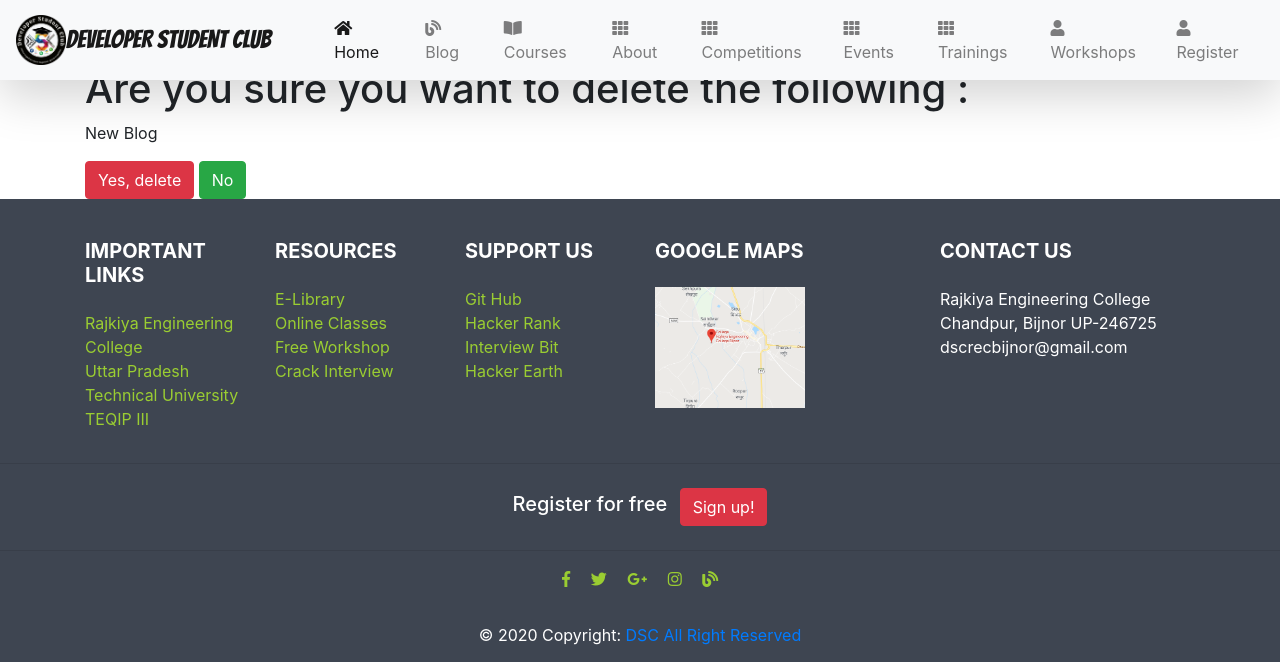
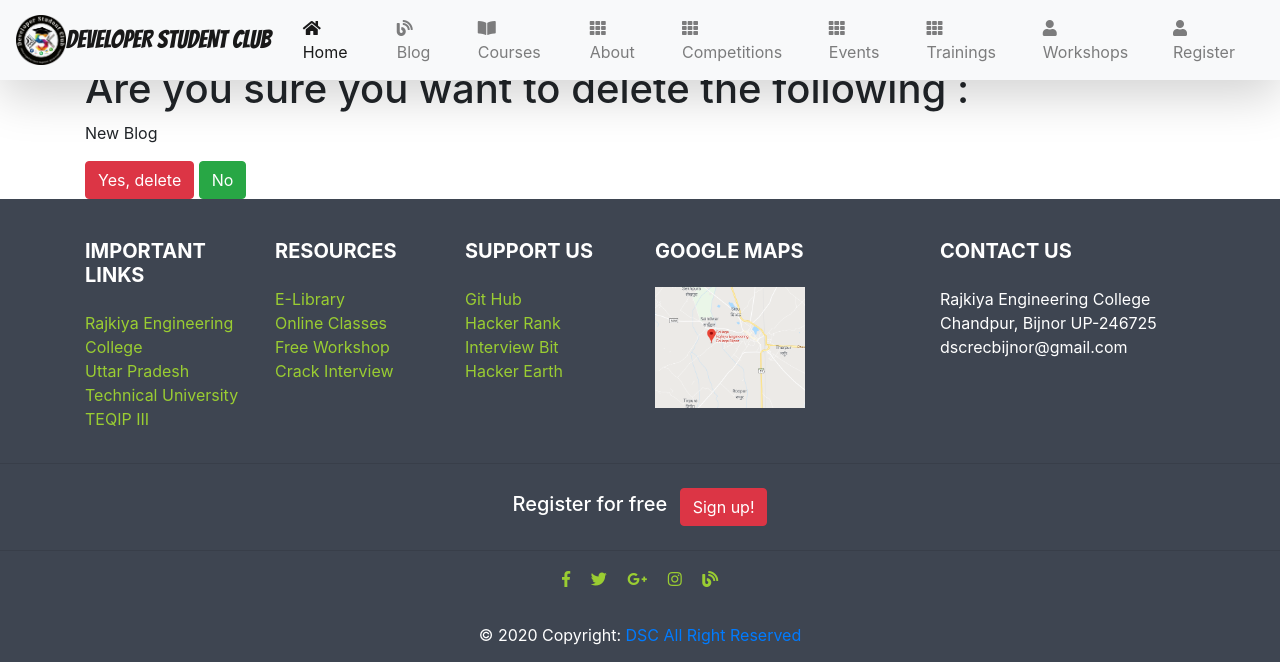
Before and after one commit to its-Kumar/dscweb, a Django app: page /blog/hello/delete/ in a window 1280 px wide. Shown: the top 662 px of the page. Run offline with Django 3.2, Linux system fonts and the light colour scheme; a user stored in the database is signed in; data comes from the database, SQL or seed files in the repository; some libraries are stand-ins or nearby versions.

Commit message:
nav items

```diff
--- a/templates/navbar.html
+++ b/templates/navbar.html
@@ -8,28 +8,8 @@
   </button>
 
   <div class="collapse navbar-collapse  " id="navbarSupportedContent">
-    <ul class="navbar-nav " style="position:relative; right:auto;">
-      <li class="nav-item  mx-auto">
-      &nbsp;
-      </li>
-      <li class="nav-item  mx-auto">
-        &nbsp;
-        </li>
-      <li class="nav-item  mx-auuto">
-          &nbsp;
-      </li>
-      <li class="nav-item  mx-auto">
-            &nbsp;
-      </li>
-      <li class="nav-item  mx-auto">
-              &nbsp;
-      </li>
-      <li class="nav-item  mx-auto">
-        &nbsp;
-        </li>
-        <li class="nav-item  mx-auto">
-          &nbsp;
-          </li>
+    <ul class="navbar-nav ml-auto" style="position:relative; right:auto;">
+
 
       <li class="nav-item active mx-2">
         <a class="nav-link" href="{% url 'home' %}"> <i class="fas fa-home"></i>Home <span class="sr-only">(current)</span></a>
```
